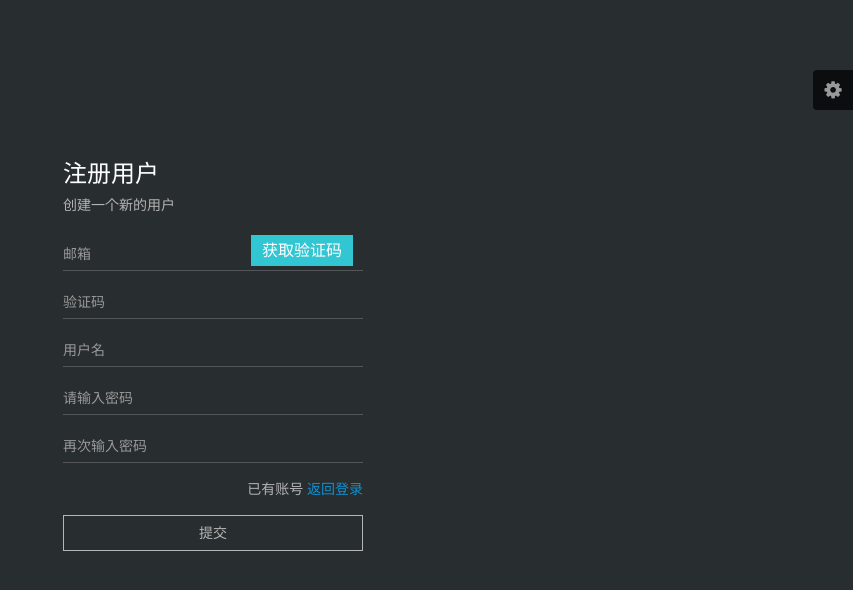
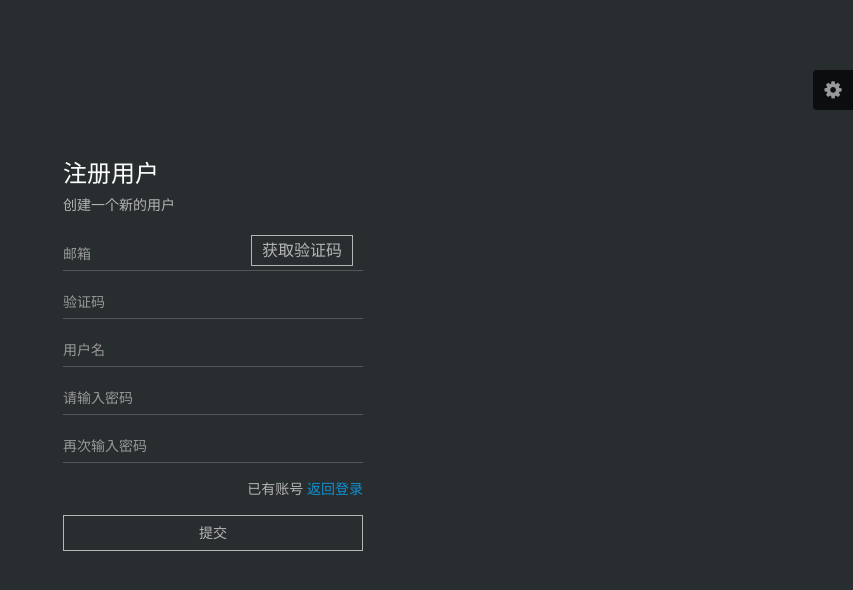
Before and after one commit to blskyehome/web, a PHP site: page /sign-up.html in a window 1280 px wide. Shown: the top 590 px of the page, without its empty margins (427-1280 px from the left). Run offline with PHP 8.4, Linux system fonts and the light colour scheme.

Commit message:
注册页面两套模板不同样式切换

```diff
--- a/assets/css/login.css
+++ b/assets/css/login.css
@@ -3,10 +3,21 @@
     top: -3px;
     right: 10px;
     padding: 5px 10px;
+}
+.theme-white .login-yan{
     background: #32c5d2;
     color: #fff;
 }
-.login-yan:hover{
+.theme-white .login-yan:hover, .theme-white .login-yan:active{
     background: #2797a0;
     color: #fff;
 }
+.theme-black .login-yan {
+    border: 1px solid #b5b5b5;
+    background-color: rgba(0, 0, 0, 0);
+    color: #b5b5b5;
+}
+.theme-black .login-yan:hover, .theme-black .login-yan:active {
+    background: #b5b5b5;
+    color: #fff;
+}
```
